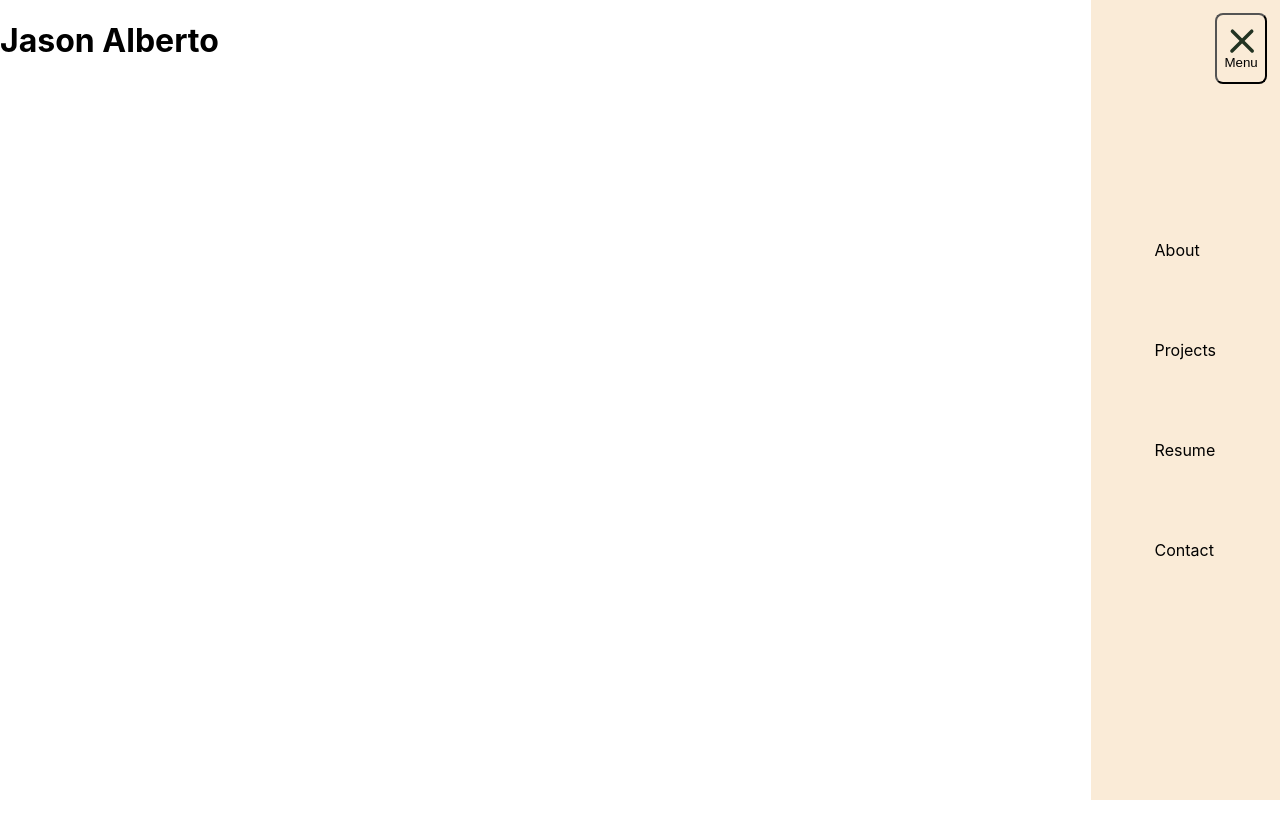
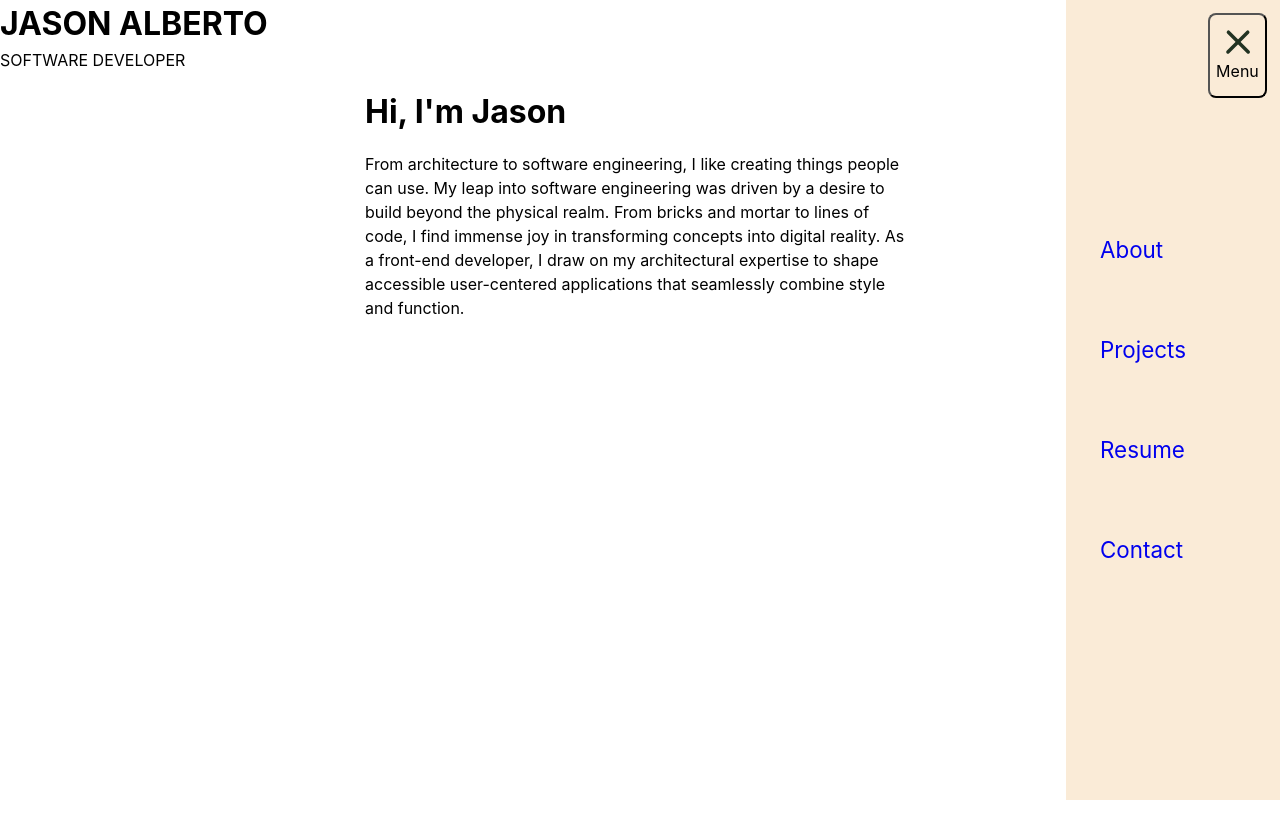
Before and after one commit to jalbe0076/ja-website, a React (Create React App) app: page / in a window 1280 px wide. Both pictures are taken after a click on the button "Menu". Shown: the top 838 px of the page. Before the commit the page ends 800 px from the top, so only its background shows below. Built offline with nearby package versions, Linux system fonts and the light colour scheme.

Commit message:
Add about me info and additional styling for the sidebar

```diff
--- /dev/null
+++ b/src/Components/About/About.scss
@@ -0,0 +1,11 @@
+.about-container {
+  width: 50%;
+  margin: auto auto;
+  height: 100vh;
+  padding: 1em;
+
+  h3 {
+    font-size: 2rem;
+    margin-bottom: .5em;
+  }
+}
--- /dev/null
+++ b/src/Components/About/About.tsx
@@ -0,0 +1,12 @@
+import './About.scss';
+
+const About = () => {
+  return (
+    <article className="about-container">
+      <h3 className="sub-title-greet">Hi, I'm Jason</h3>
+      <p>From architecture to software engineering, I like creating things people can use. My leap into software engineering was driven by a desire to build beyond the physical realm. From bricks and mortar to lines of code, I find immense joy in transforming concepts into digital reality. As a front-end developer, I draw on my architectural expertise to shape accessible user-centered applications that seamlessly combine style and function.</p>
+    </article>
+  );
+}
+
+export default About;
--- a/src/Components/App/App.scss
+++ b/src/Components/App/App.scss
@@ -1,7 +1,40 @@
-button:hover {
-  cursor: pointer;;
+*::after,
+*::before {
+  box-sizing: border-box;
+}
+
+* {
+  margin: 0;
 }
 
 body {
-  overflow-x:hidden
+  overflow-x: hidden;
+  line-height: 1.5;
+  -webkit-font-smoothing: antialiased;
 }
+
+main {
+  max-width: 1100px;
+  margin: auto;
+}
+
+input, button, textarea, select {
+  font: inherit;
+}
+
+img, picture, video, canvas, svg {
+  display: block;
+  max-width: 100%;
+}
+
+button:hover {
+  cursor: pointer;
+}
+
+p, h1, h2, h3, h4, h5, h6 {
+  overflow-wrap: break-word;
+}
+
+:root {
+  --primary-color: #444;
+}
--- a/src/Components/App/App.tsx
+++ b/src/Components/App/App.tsx
@@ -1,27 +1,17 @@
 import React from 'react';
 import logo from '../../logo.svg';
 import Nav from '../Nav/Nav';
+import About from '../About/About';
+import Projects from '../Projects/Projects';
 import './App.scss';
 
 function App() {
   return (
     <div className="App">
-      {/* <header className="App-header">
-        <img src={logo} className="App-logo" alt="logo" />
-        <p>
-          Edit <code>src/App.tsx</code> and save to reload.
-        </p>
-        <a
-          className="App-link"
-          href="https://reactjs.org"
-          target="_blank"
-          rel="noopener noreferrer"
-        >
-          Learn React
-        </a>
-      </header> */}
+      <Nav />
       <main>
-        <Nav />
+        <About />
+        <Projects />
       </main>
     </div>
   );
--- a/src/Components/Nav/Nav.scss
+++ b/src/Components/Nav/Nav.scss
@@ -1,5 +1,5 @@
 header {
-  position: relative;
+  position: sticky;
   top: 0;
   display: flex;
   justify-content: space-between;
@@ -8,32 +8,32 @@ header {
 
 .menu-btn {
   --button-color: #232;
-  padding: .9em .5em;
+  padding: .8em .4em;
   border-radius: 8px;
   background: none;
   display: flex;
   flex-direction: column;
   align-items: center;
+  gap: .2em;
   position: absolute;
   top: 0.8rem;
   right: 0.8rem;
   z-index: 1;
-
 
   &.undefined :is(.top, .bottom) {
     animation: none;
   }
 
   &.closed :is(.top, .bottom) {
-    animation: to-open-icon 1s forwards;
+    animation: to-open-icon 700ms forwards;
   }
 
   &.opened :is(.top, .bottom) {
-    animation: to-close-icon 1s forwards;
+    animation: to-close-icon 700ms forwards;
   }
 
   .hamburger {
-    transition: rotate 800ms 100ms;
+    transition: rotate 500ms 100ms;
   }
 
   &.opened .hamburger {
@@ -45,12 +45,12 @@ header {
     transform-origin: 75px 29px;
   }
 
-  &[aria-expanded='false'] .line.middle {
+  &[aria-expanded='true'] .line.middle {
     transition: 1s;
     opacity: 0;
   }
 
-  &[aria-expanded='true'] .line.middle {
+  &[aria-expanded='false'] .line.middle {
     transition: 1s;
   }
 
@@ -65,9 +65,10 @@ header {
   align-items: center;
   height: 100vh;
   background-color: antiquewhite;
-  transition: translate 1000ms;
+  transition: all 500ms ease-in-out;
   translate: 100%;
-
+  position: absolute;
+  right: 0;
 
   .nav-link-container {
     display: flex;
@@ -75,11 +76,48 @@ header {
     justify-content: space-around;
     height: 50vh;
     margin: 0 4rem;
+
+    .menu-link {
+      transition: all 900ms ease-in-out;
+      opacity: 0;
+      text-decoration: none;
+      font-size: 1.4rem;
+    }
+
+    .menu-link:visited,
+    .menu-link:active {
+      color: var(--primary-color);
+    }
+  }
+}
+
+.sidebar[aria-expanded='true'] {
+  translate: 0;
+
+  .menu-link {
+    opacity: 1;
+    translate: -30px;
   }
 }
 
 .sidebar[aria-expanded='false'] {
-  translate: 0;
+  .menu-link {
+    &:nth-child(1) {
+      translate: 15px;
+    }
+
+    &:nth-child(2) {
+      translate: 30px;
+    }
+
+    &:nth-child(3) {
+      translate: 45px;
+    }
+
+    &:nth-child(4) {
+      translate: 60px;
+    }
+  }
 }
 
 @keyframes to-close-icon {
@@ -98,6 +136,7 @@ header {
     rotate: var(--rotation);
   }
 }
+
 @keyframes to-open-icon {
   0% {
     stroke-dashoffset: 0;
--- a/src/Components/Nav/Nav.tsx
+++ b/src/Components/Nav/Nav.tsx
@@ -9,7 +9,7 @@ const Nav = () => {
     !hasMounted && setHasMounted(true);
   }, [hasMounted]);
 
-  const ariaExpanded = asideState === 'closed' ? true : false;
+  const ariaExpanded = asideState === 'opened' ? true : false;
 
   const handleClick = () => {
     setAsideState(prevState => prevState === 'closed' || prevState === undefined ? 'opened' : 'closed')
@@ -17,7 +17,10 @@ const Nav = () => {
 
   return (
     <header>
-      <h1>Jason Alberto</h1>
+      <div className='name-container'>
+        <h1>JASON ALBERTO</h1>
+        <p>SOFTWARE DEVELOPER</p>
+      </div>
       <button className={`menu-btn ${asideState}`} aria-expanded={ariaExpanded} onClick={handleClick}>
         <svg stroke="var(--button-color)" className="hamburger" viewBox="0 0 100 80" width="35">
           <line className="line top" x1="90" x2="10" y1="20" y2="20" strokeWidth="10" strokeLinecap="round" strokeDasharray="80" strokeDashoffset="0" />
@@ -28,10 +31,10 @@ const Nav = () => {
       </button>
       <aside className='sidebar' aria-expanded={ariaExpanded}>
         <nav className='nav-link-container'>
-          <a className='menu-link about'>About</a>
-          <a className='menu-link projects'>Projects</a>
-          <a className='menu-link resume'>Resume</a>
-          <a className='menu-link contact'>Contact</a>
+          <a href='#' className='menu-link about'>About</a>
+          <a href='#' className='menu-link projects'>Projects</a>
+          <a href='#' className='menu-link resume'>Resume</a>
+          <a href='#' className='menu-link contact'>Contact</a>
         </nav>
       </aside>
     </header>
--- /dev/null
+++ b/src/Components/Projects/Projects.tsx
@@ -0,0 +1,10 @@
+import './Projects.scss';
+
+const Projects = () => {
+  return (
+    <>
+    </>
+  );
+}
+
+export default Projects;
```
Also changed, not shown: src/Components/Projects/Projects.scss (added).
